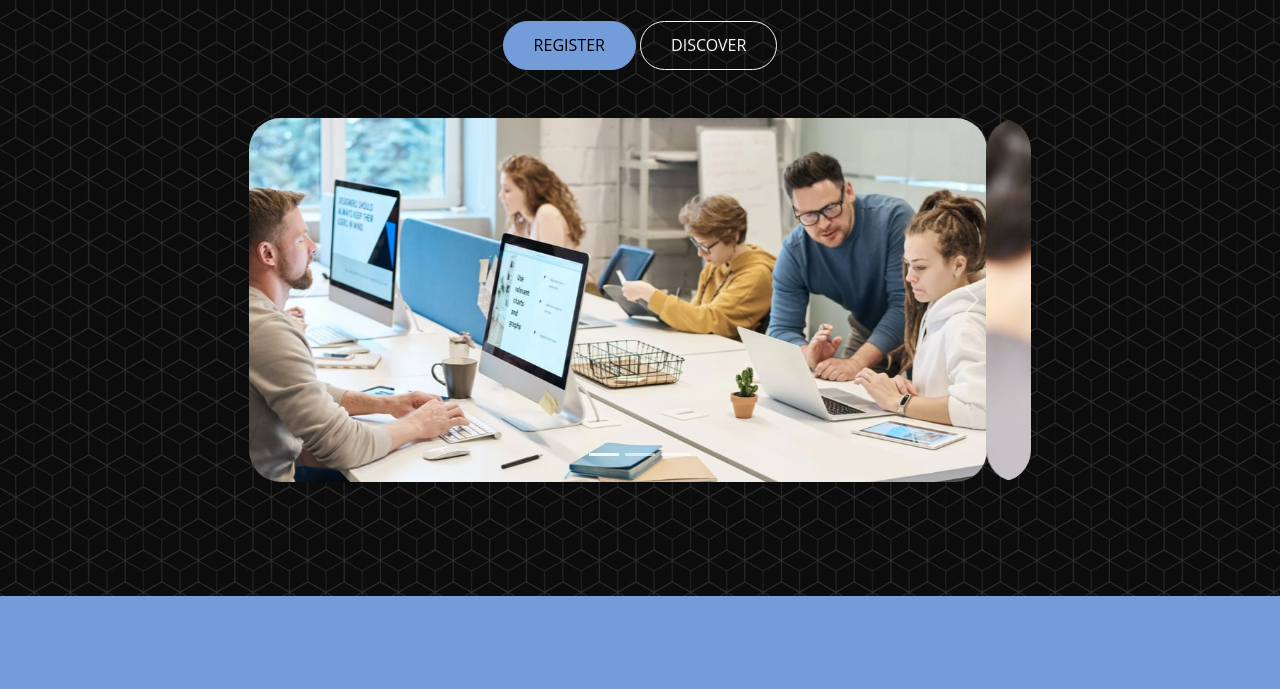
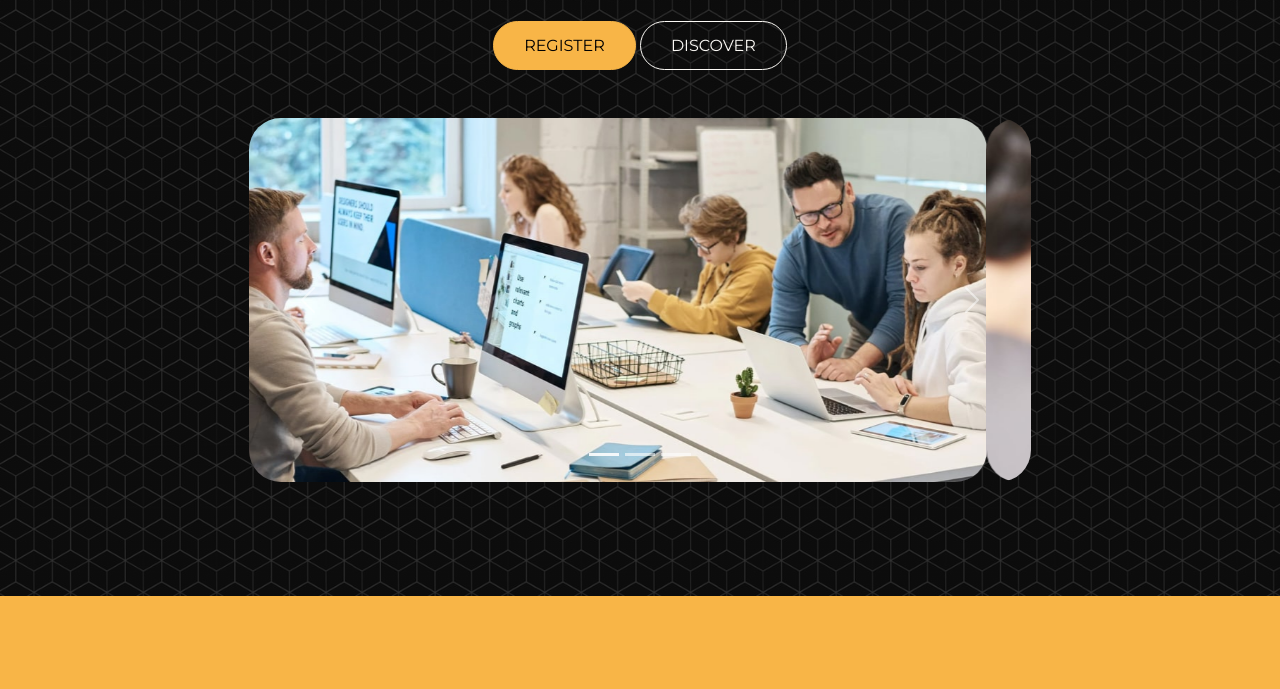
Before and after one commit to brookesteele2/corso, a website: page index.html in a window 1280 px wide. Shown: the part 404-1093 px from the top of the page. Drawn offline with nearby package versions, Linux system fonts and the light colour scheme; files that its build step writes are made by us from their sources.

Commit message:
added forms

```diff
--- a/index.html
+++ b/index.html
@@ -197,7 +197,7 @@
             </ul>
           </div>
           <div class="col-lg-6 p-4">
-            <form action="https://formspree.io/f/mqazkqwz">
+            <form action="https://formspree.io/f/mgvwekry" method="POST">
               <div class="my-4">
                 <input
                   type="text"
@@ -594,7 +594,7 @@
             <h2>
               Subscribe to our email list and get updates from the experts
             </h2>
-            <form>
+            <form action="https://formspree.io/f/mgvwekry" method="POST">
               <div class="my-4">
                 <input
                   type="email"
--- a/scss/bootstrap.scss
+++ b/scss/bootstrap.scss
@@ -1,40 +1,18 @@
 // Font
-$font-family-sans-serif: 'Open Sans', sans-serif;
+$font-family-sans-serif: 'Montserrat', sans-serif;
 
-//Colors
-$primary: #739cd8;
-$secondary: #8fafb9;
-$dark: #2b3041;
-$light: #f3f6f9;
+// Colors
+$primary: #f8b547;
+$secondary: #35353a;
+$light: #fbf9f5;
+$body-bg: $light;
 
-//Navbar
-$navbar-padding-y: 1rem;
-$navbar-dark-color: #fff;
-$navbar-dark-hover-color: $secondary;
-
-//Buttons
-$button-radius: 50px;
-$button-padding-x: 30px;
-$button-padding-y: 10px;
-
-$btn-border-radius: $button-radius;
-$btn-border-radius-sm: $button-radius;
-$btn-border-radius: $button-radius;
-$btn-padding-x: $button-padding-x;
-$btn-padding-x-sm: $button-padding-x;
-$btn-padding-x-lg: $button-padding-x;
-$btn-padding-y: $button-padding-y;
-$btn-padding-y-sm: $button-padding-y;
-$btn-padding-y-lg: $button-padding-y;
-
-$navbar-toggler-border-radius: 5px;
-
-// Spacers
+// Spacing
 $spacer: 1rem !default;
 $spacers: (
   0: 0,
-  1: $spacer * .25,
-  2: $spacer * .5,
+  1: $spacer * 0.25,
+  2: $spacer * 0.5,
   3: $spacer,
   4: $spacer * 1.5,
   5: $spacer * 3,
@@ -43,7 +21,30 @@ $spacers: (
   8: $spacer * 12,
 ) !default;
 
+$headings-margin-bottom: $spacer * 1;
 $line-height-base: 1.7;
-$headings-margin-bottom: $spacer * 1;
+
+// Navbar
+$navbar-nav-link-padding-x: 0.8rem;
+$navbar-padding-y: 1rem;
+$navbar-dark-color: #fff;
+
+// Buttons
+$button-radius: 50px;
+$button-padding-x: 30px;
+$button-padding-y: 10px;
+
+$btn-border-radius: $button-radius;
+$btn-border-radius-sm: $button-radius;
+$btn-border-radius-lg: $button-radius;
+$btn-padding-y: $button-padding-y;
+$btn-padding-y-lg: $button-padding-y;
+$btn-padding-y-sm: $button-padding-y;
+$btn-padding-x: $button-padding-x;
+$btn-padding-x-lg: $button-padding-x;
+$btn-padding-x-sm: $button-padding-x;
+$navbar-toggler-border-radius: 5px;
+
+$headings-font-weight: bold;
 
 @import '../node_modules/bootstrap/scss/bootstrap';
```
